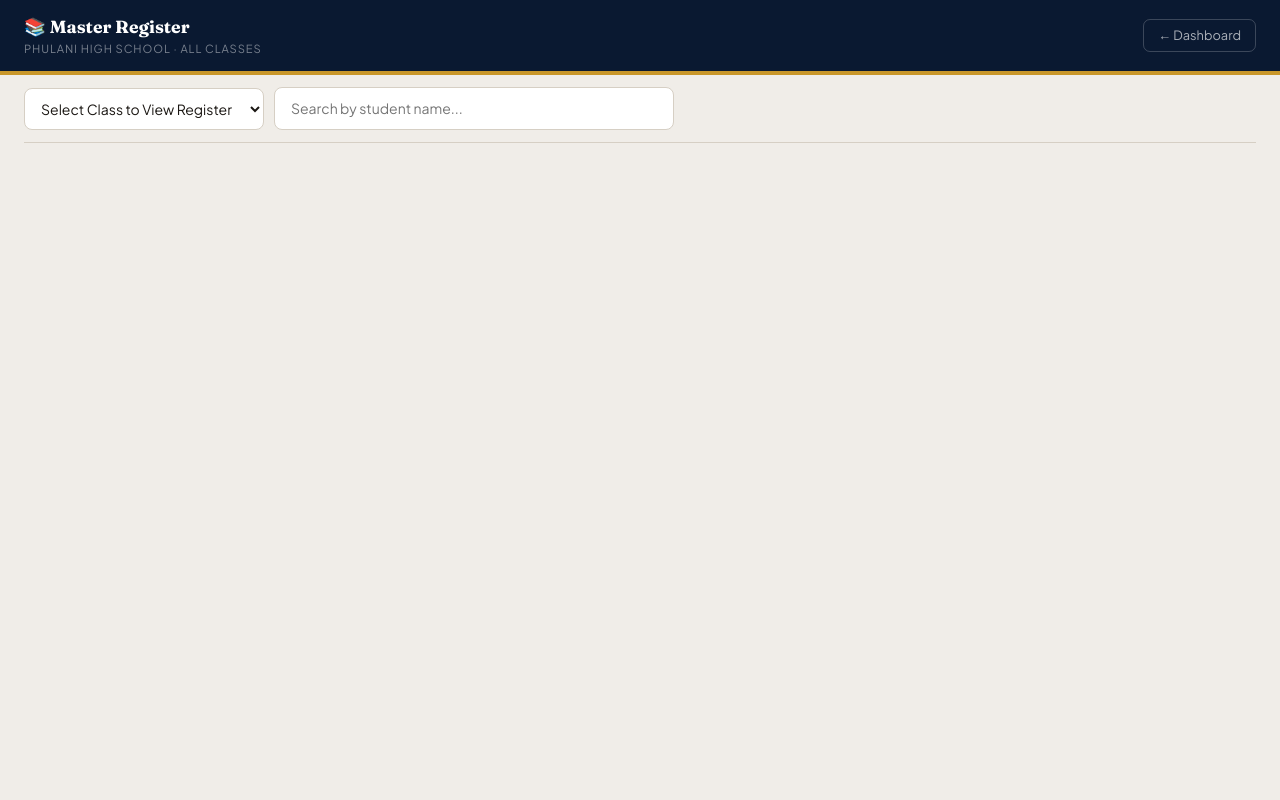
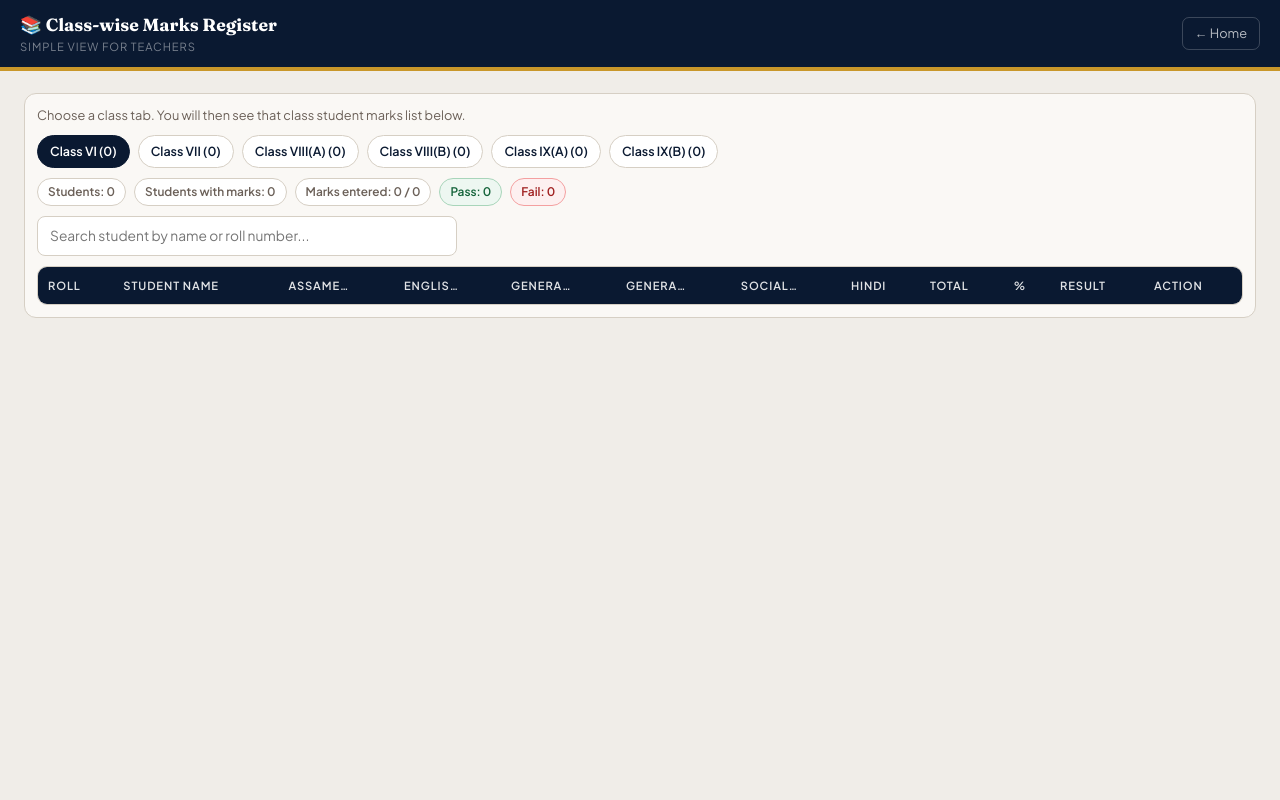
Before and after one commit to usm007/phs_pythonanywhere, a Flask app: page /view in a window 1280 px wide. Run offline with Flask 3, Linux system fonts and the light colour scheme; tables that the repository leaves empty hold one stand-in row (values such as "Sample post"); lists and menus that the app fills with data are empty.

Commit message:
Teacher-friendly register tabs and cleanup for PythonAnywhere build

```diff
--- a/app.py
+++ b/app.py
@@ -735,14 +735,54 @@
 @app.route("/view")
 def view_marks():
     grouped = {}
-    for class_name in SUBJECTS_DICT.keys():
+    classes = list(SUBJECTS_DICT.keys())
+
+    for class_name in classes:
         results, subjects = get_class_results(class_name)
+        stats = calculate_class_stats(results)
+        marks_entered = sum(len(row["marks"]) for row in results)
+        marks_expected = len(results) * len(subjects)
+        students_with_marks = sum(1 for row in results if len(row["marks"]) > 0)
+
         grouped[class_name] = {
             "results": results,
             "subjects": subjects,
-            "stats": calculate_class_stats(results),
+            "stats": stats,
+            "marks_entered": marks_entered,
+            "marks_expected": marks_expected,
+            "students_with_marks": students_with_marks,
         }
-    return render_template("view.html", grouped_data=grouped)
+
+    selected_class = request.args.get("class_name")
+    if selected_class not in grouped:
+        selected_class = classes[0] if classes else None
+
+    selected_data = grouped.get(
+        selected_class,
+        {
+            "results": [],
+            "subjects": [],
+            "stats": {
+                "total_students": 0,
+                "appeared_count": 0,
+                "pass_count": 0,
+                "fail_count": 0,
+                "absent_count": 0,
+                "pass_rate": 0,
+            },
+            "marks_entered": 0,
+            "marks_expected": 0,
+            "students_with_marks": 0,
+        },
+    )
+
+    return render_template(
+        "view.html",
+        grouped_data=grouped,
+        classes=classes,
+        selected_class=selected_class,
+        selected_data=selected_data,
+    )
 
 
 @app.route("/download_csv/<string:class_name>")
--- a/templates/view.html
+++ b/templates/view.html
@@ -3,15 +3,19 @@
 <head>
     <meta charset="UTF-8">
     <meta name="viewport" content="width=device-width, initial-scale=1.0">
-    <title>Master Register — PHS</title>
+    <title>Class-wise Marks Register - PHS</title>
     <link href="https://cdn.jsdelivr.net/npm/bootstrap@5.3.0/dist/css/bootstrap.min.css" rel="stylesheet">
     <link href="https://fonts.googleapis.com/css2?family=Fraunces:wght@600;700&family=Plus+Jakarta+Sans:wght@400;500;600;700&display=swap" rel="stylesheet">
     <style>
         :root {
-            --navy: #0a1931; --gold: #c9972a;
+            --navy: #0a1931;
+            --gold: #c9972a;
             --green: #14633a;
-            --bg: #f0ede8; --surface: #faf8f5; --border: #d6cfc4;
-            --text: #1a1612; --muted: #6b6058;
+            --bg: #f0ede8;
+            --surface: #faf8f5;
+            --border: #d6cfc4;
+            --text: #1a1612;
+            --muted: #6b6058;
         }
         html, body { height: 100%; }
         body {
@@ -22,145 +26,173 @@
             overflow-x: hidden;
             overflow-y: auto;
         }
-
         .app-shell {
             min-height: 100dvh;
             height: auto;
             display: flex;
             flex-direction: column;
         }
-
         .main-scroll {
             flex: 1;
             overflow: auto;
-            padding: 0;
+            -webkit-overflow-scrolling: touch;
+            padding: 10px 0 18px;
         }
 
         .site-header {
             background: var(--navy);
             border-bottom: 4px solid var(--gold);
-            padding: 14px 24px;
-            position: sticky; top: 0; z-index: 200;
-            flex-shrink: 0;
+            padding: 12px 20px;
+            position: sticky;
+            top: 0;
+            z-index: 100;
         }
-        .header-title { font-family: 'Fraunces', serif; font-size: 1.1rem; font-weight: 700; color: #fff; }
-        .header-sub { font-size: 0.7rem; color: rgba(255,255,255,0.45); letter-spacing:.08em; text-transform: uppercase; }
+        .header-title {
+            font-family: 'Fraunces', serif;
+            font-size: 1.1rem;
+            font-weight: 700;
+            color: #fff;
+            margin: 0;
+        }
+        .header-sub {
+            font-size: 0.7rem;
+            color: rgba(255,255,255,0.45);
+            letter-spacing: .08em;
+            text-transform: uppercase;
+        }
         .btn-back {
-            background: transparent; color: rgba(255,255,255,0.65);
+            background: transparent;
+            color: rgba(255,255,255,0.7);
             border: 1px solid rgba(255,255,255,0.2);
-            border-radius: 7px; font-size: 0.8rem; padding: 6px 14px; text-decoration: none;
+            border-radius: 7px;
+            padding: 6px 12px;
+            font-size: .8rem;
+            text-decoration: none;
         }
         .btn-back:hover { background: rgba(255,255,255,0.1); color: #fff; }
 
-        .search-bar-wrap {
-            position: sticky; top: 0; z-index: 100;
-            background: var(--bg); padding: 12px 0;
-            border-bottom: 1px solid var(--border);
-            margin-bottom: 24px;
+        .page-card {
+            background: var(--surface);
+            border: 1px solid var(--border);
+            border-radius: 12px;
+            padding: 12px;
+            margin-top: 12px;
         }
-        .filter-row {
+        .mini-help {
+            font-size: .8rem;
+            color: var(--muted);
+            margin-bottom: 10px;
+        }
+
+        .class-tabs {
             display: flex;
+            gap: 8px;
             flex-wrap: wrap;
+            margin-bottom: 10px;
+        }
+        .class-tab {
+            display: inline-block;
+            text-decoration: none;
+            border: 1px solid var(--border);
+            border-radius: 999px;
+            background: #fff;
+            color: var(--navy);
+            padding: 6px 12px;
+            font-size: .78rem;
+            font-weight: 600;
+        }
+        .class-tab.active {
+            background: var(--navy);
+            color: #fff;
+            border-color: var(--navy);
+        }
+
+        .stat-row {
+            display: flex;
+            gap: 8px;
+            flex-wrap: wrap;
+            margin-bottom: 10px;
+        }
+        .stat-chip {
+            border: 1px solid var(--border);
+            background: #fff;
+            color: var(--muted);
+            border-radius: 20px;
+            padding: 4px 10px;
+            font-size: .74rem;
+            font-weight: 600;
+        }
+        .stat-chip.good { border-color: #a8d5ba; background: #edf7f1; color: #14633a; }
+        .stat-chip.warn { border-color: #f4a0a0; background: #fdf0f0; color: #a02020; }
+
+        .tools-row {
+            display: flex;
             gap: 10px;
-            align-items: center;
+            flex-wrap: wrap;
+            margin-bottom: 10px;
         }
-        #classFilter {
+        #searchInput {
             border: 1.5px solid var(--border);
             border-radius: 8px;
-            padding: 10px 12px;
-            font-size: 0.875rem;
+            padding: 9px 12px;
+            font-size: .86rem;
+            width: min(420px, 100%);
             background: #fff;
-            min-width: 240px;
-            color: var(--text);
         }
-        #searchInput {
-            border: 1.5px solid var(--border); border-radius: 8px;
-            padding: 10px 16px; font-size: 0.875rem;
-            background: #fff; max-width: 400px; width: 100%;
+        #searchInput:focus {
+            border-color: var(--gold);
+            box-shadow: 0 0 0 3px rgba(201,151,42,0.15);
+            outline: none;
         }
-        #classFilter:focus,
-        #searchInput:focus { border-color: var(--gold); outline: none; box-shadow: 0 0 0 3px rgba(201,151,42,0.15); }
 
-        .class-header {
-            display: flex; align-items: center; gap: 12px;
-            margin-bottom: 8px; margin-top: 32px;
+        .phs-table {
+            background: #fff;
+            border: 1px solid var(--border);
+            border-radius: 10px;
+            overflow: hidden;
         }
-        .class-title {
-            font-family: 'Fraunces', serif;
-            font-size: 1.2rem; font-weight: 700; color: var(--navy);
+        .phs-table thead th {
+            background: var(--navy);
+            color: rgba(255,255,255,0.88);
+            font-size: .7rem;
+            font-weight: 600;
+            letter-spacing: .08em;
+            text-transform: uppercase;
+            padding: 10px 10px;
+            border: none;
+            white-space: nowrap;
         }
-        .class-section {
-            margin-bottom: 12px;
-            border: 1px solid var(--border);
-            border-radius: 12px;
-            background: #f7f3ee;
+        .phs-table td {
+            padding: 8px 10px;
+            border: none;
+            border-bottom: 1px solid var(--border);
+            font-size: .82rem;
+            vertical-align: middle;
         }
-        .class-section summary {
-            list-style: none;
-            cursor: pointer;
-            padding: 14px 16px;
-        }
-        .class-section summary::-webkit-details-marker { display: none; }
-        .class-section .class-header { margin: 0; }
-        .class-section .section-inner { padding: 0 16px 14px; }
+        .phs-table tbody tr:last-child td { border-bottom: none; }
+        .phs-table tbody tr:hover { background: #f6f2ec; }
 
-        .stat-row { display: flex; flex-wrap: wrap; gap: 5px; margin-bottom: 10px; }
-        .stat-chip {
-            font-size: 0.68rem; font-weight: 600; padding: 3px 9px;
-            border-radius: 20px; border: 1px solid var(--border);
-            background: #fff; color: var(--muted);
-        }
-        .stat-chip.pass { border-color: #a8d5ba; background: #edf7f1; color: var(--green); }
-        .stat-chip.fail { border-color: #f4a0a0; background: #fdf0f0; color: #a02020; }
-
-        .phs-table { background: var(--surface); border: 1px solid var(--border); border-radius: 10px; overflow: hidden; box-shadow: 0 2px 8px rgba(0,0,0,.04); }
-        .phs-table thead th {
-            background: var(--navy); color: rgba(255,255,255,0.85);
-            font-size: 0.7rem; font-weight: 600; letter-spacing: 0.1em;
-            text-transform: uppercase; padding: 11px 12px; border: none; white-space: nowrap;
-        }
-        .phs-table tbody tr { border-bottom: 1px solid var(--border); }
-        .phs-table tbody tr:last-child { border-bottom: none; }
-        .phs-table tbody tr:hover { background: #f4f1ec; }
-        .phs-table td { padding: 9px 12px; vertical-align: middle; font-size: 0.82rem; border: none; }
-
-        .status-pass { color: var(--green); font-weight: 700; font-size: 0.75rem; }
-        .status-fail { color: #a02020; font-weight: 700; font-size: 0.75rem; }
-        .status-absent { color: var(--muted); font-weight: 600; font-size: 0.75rem; }
+        .status-pass { color: #14633a; font-weight: 700; font-size: .75rem; }
+        .status-fail { color: #a02020; font-weight: 700; font-size: .75rem; }
+        .status-absent { color: var(--muted); font-weight: 700; font-size: .75rem; }
 
         .btn-clear {
-            background: transparent; color: #c0392b;
-            border: 1px solid #f4a0a0; border-radius: 5px;
-            font-size: 0.7rem; padding: 3px 8px;
-            text-decoration: none; transition: all 0.15s;
+            background: transparent;
+            color: #c0392b;
+            border: 1px solid #f4a0a0;
+            border-radius: 5px;
+            font-size: .7rem;
+            padding: 3px 8px;
         }
-        .btn-clear:hover { background: #c0392b; color: #fff; border-color: #c0392b; }
+        .btn-clear:hover { background: #c0392b; color: #fff; }
 
-        .flash-msg { border-radius: 8px; border: none; font-size: 0.875rem; }
-
-        .main-scroll::-webkit-scrollbar,
-        .phs-table .table-responsive::-webkit-scrollbar {
-            width: 10px;
-            height: 10px;
-        }
-        .main-scroll::-webkit-scrollbar-thumb,
-        .phs-table .table-responsive::-webkit-scrollbar-thumb {
-            background: #c7bfb5;
-            border-radius: 10px;
-        }
+        .flash-msg { border-radius: 8px; border: none; font-size: .85rem; }
 
         @media (max-width: 900px) {
-            body { overflow: auto; }
-            .app-shell { height: auto; min-height: 100dvh; }
-            .main-scroll {
-                overflow: auto;
-                -webkit-overflow-scrolling: touch;
-                padding-bottom: 16px;
-            }
-            .search-bar-wrap {
-                position: static;
-                margin-bottom: 12px;
-            }
+            .site-header { padding: 10px 12px; }
+            .header-title { font-size: 1rem; }
+            .main-scroll { padding-top: 8px; }
+            .page-card { padding: 10px; }
         }
     </style>
 </head>
@@ -168,14 +200,14 @@
 <div class="app-shell">
     <header class="site-header d-flex justify-content-between align-items-center">
         <div>
-        <div class="header-title">📚 Master Register</div>
-        <div class="header-sub">Phulani High School · All Classes</div>
+            <div class="header-title">📚 Class-wise Marks Register</div>
+            <div class="header-sub">Simple view for teachers</div>
         </div>
-    <a href="{{ url_for('index') }}" class="btn-back">← Dashboard</a>
+        <a href="{{ url_for('index') }}" class="btn-back">← Home</a>
     </header>
 
     <main class="main-scroll">
-<div class="container-fluid px-4 pb-3">
+        <div class="container-fluid px-3 px-md-4">
             {% with messages = get_flashed_messages(with_categories=true) %}
                 {% if messages %}
                     {% for category, message in messages %}
@@ -184,69 +216,73 @@
                 {% endif %}
             {% endwith %}
 
-    <div class="search-bar-wrap">
-        <div class="filter-row">
-            <select id="classFilter">
-                <option value="">Select Class to View Register</option>
-                {% for cname, data in grouped_data.items() %}
-                    <option value="{{ cname }}">{{ class_label(cname) }} ({{ data.stats.total_students }})</option>
+            <div class="page-card">
+                <div class="mini-help">Choose a class tab. You will then see that class student marks list below.</div>
+
+                <div class="class-tabs">
+                    {% for cname in classes %}
+                        {% set d = grouped_data[cname] %}
+                        <a class="class-tab {{ 'active' if cname == selected_class else '' }}" href="{{ url_for('view_marks', class_name=cname) }}">
+                            {{ class_label(cname) }} ({{ d.stats.total_students }})
+                        </a>
                     {% endfor %}
-            </select>
-            <input id="searchInput" type="text" placeholder="Search by student name..." disabled>
-        </div>
                 </div>
 
-    {% for cname, data in grouped_data.items() %}
-        <details id="class-{{ cname }}" class="class-section" data-class="{{ cname }}">
-            <summary>
-                <div class="class-header">
-                    <span class="class-title">{{ class_label(cname) }}</span>
-                </div>
-            </summary>
-            <div class="section-inner">
-                <div class="stat-row mb-2">
-                    <span class="stat-chip">Total: {{ data.stats.total_students }}</span>
-                    <span class="stat-chip">Appeared: {{ data.stats.appeared_count }}</span>
-                    <span class="stat-chip pass">✓ Pass: {{ data.stats.pass_count }} ({{ data.stats.pass_rate }}%)</span>
-                    <span class="stat-chip fail">✗ Fail: {{ data.stats.fail_count }}</span>
-                    {% if data.stats.absent_count > 0 %}
-                        <span class="stat-chip">• Absent: {{ data.stats.absent_count }}</span>
+                <div class="stat-row">
+                    <span class="stat-chip">Students: {{ selected_data.stats.total_students }}</span>
+                    <span class="stat-chip">Students with marks: {{ selected_data.students_with_marks }}</span>
+                    <span class="stat-chip">Marks entered: {{ selected_data.marks_entered }} / {{ selected_data.marks_expected }}</span>
+                    <span class="stat-chip good">Pass: {{ selected_data.stats.pass_count }}</span>
+                    <span class="stat-chip warn">Fail: {{ selected_data.stats.fail_count }}</span>
+                    {% if selected_data.stats.absent_count > 0 %}
+                        <span class="stat-chip">Absent: {{ selected_data.stats.absent_count }}</span>
                     {% endif %}
                 </div>
-                <div class="phs-table mb-2">
+
+                <div class="tools-row">
+                    <input id="searchInput" type="text" placeholder="Search student by name or roll number...">
+                </div>
+
+                <div class="phs-table">
                     <div class="table-responsive">
-                        <table class="table mb-0 search-table">
+                        <table class="table mb-0" id="marksTable">
                             <thead>
                                 <tr>
                                     <th>Roll</th>
-                                    <th>Name</th>
-                                    {% for sub in data.subjects %}<th title="{{ sub }}">{{ sub[:6] }}{% if sub|length > 6 %}…{% endif %}</th>{% endfor %}
+                                    <th>Student Name</th>
+                                    {% for sub in selected_data.subjects %}
+                                        <th title="{{ sub }}">{{ sub[:6] }}{% if sub|length > 6 %}…{% endif %}</th>
+                                    {% endfor %}
                                     <th>Total</th>
                                     <th>%</th>
-                                    <th>Status</th>
-                                    <th></th>
+                                    <th>Result</th>
+                                    <th>Action</th>
                                 </tr>
                             </thead>
                             <tbody>
-                                {% for row in data.results %}
+                                {% for row in selected_data.results %}
                                     <tr>
-                                        <td style="color:var(--muted);font-weight:600;font-size:.78rem;">{{ row.roll_no }}</td>
-                                        <td class="student-name" style="font-weight:500;">{{ row.name }}</td>
-                                        {% for sub in data.subjects %}
+                                        <td class="student-roll">{{ row.roll_no }}</td>
+                                        <td class="student-name" style="font-weight: 600;">{{ row.name }}</td>
+                                        {% for sub in selected_data.subjects %}
                                             <td>{{ row.marks.get(sub, '—') }}</td>
                                         {% endfor %}
-                                        <td style="font-weight:600;">{{ row.total }}</td>
+                                        <td>{{ row.total }}</td>
                                         <td>{{ row.percentage }}</td>
                                         <td>
-                                            {% if row.status == 'PASS' %}<span class="status-pass">PASS</span>
-                                            {% elif row.status == 'FAIL' %}<span class="status-fail">FAIL</span>
-                                            {% else %}<span class="status-absent">ABSENT</span>{% endif %}
+                                            {% if row.status == 'PASS' %}
+                                                <span class="status-pass">PASS</span>
+                                            {% elif row.status == 'FAIL' %}
+                                                <span class="status-fail">FAIL</span>
+                                            {% else %}
+                                                <span class="status-absent">ABSENT</span>
+                                            {% endif %}
                                         </td>
                                         <td>
                                             <form method="POST" action="{{ url_for('clear_student_marks', student_id=row.id) }}" style="display:inline;" onsubmit="if(!confirm('Clear all marks for {{ row.name }}?')) return false; return requestEditPassword(this);">
                                                 <input type="hidden" name="csrf_token" value="{{ csrf_token() }}">
                                                 <input type="hidden" name="edit_password" value="">
-                                                <button type="submit" class="btn-clear">Clear</button>
+                                                <button type="submit" class="btn-clear">Clear Marks</button>
                                             </form>
                                         </td>
                                     </tr>
@@ -256,56 +292,32 @@
                     </div>
                 </div>
             </div>
-        </details>
-    {% endfor %}
         </div>
     </main>
 </div>
 
 <script>
-    const classFilter = document.getElementById('classFilter');
     const searchInput = document.getElementById('searchInput');
-    const detailsList = document.querySelectorAll('.class-section');
+    const tableRows = document.querySelectorAll('#marksTable tbody tr');
 
-    function applyFilters() {
-        const selectedClass = classFilter.value;
-        const q = searchInput.value.toLowerCase();
-
-        detailsList.forEach(section => {
-            const isSelected = selectedClass !== '' && section.dataset.class === selectedClass;
-            const rows = section.querySelectorAll('tbody tr');
-
-            rows.forEach(row => {
-                const name = row.querySelector('.student-name').textContent.toLowerCase();
-                row.style.display = name.includes(q) ? '' : 'none';
+    searchInput.addEventListener('input', function () {
+        const q = this.value.trim().toLowerCase();
+        tableRows.forEach(row => {
+            const name = row.querySelector('.student-name')?.textContent.toLowerCase() || '';
+            const roll = row.querySelector('.student-roll')?.textContent.toLowerCase() || '';
+            row.style.display = (name.includes(q) || roll.includes(q)) ? '' : 'none';
         });
-
-            const visibleRows = section.querySelectorAll('tbody tr:not([style*="display: none"])').length;
-            section.style.display = isSelected && (visibleRows > 0 || q === '') ? '' : 'none';
-            if (isSelected) {
-                section.open = true;
-            }
     });
-    }
-
-    classFilter.addEventListener('change', function() {
-        searchInput.disabled = this.value === '';
-        if (this.value === '') {
-            searchInput.value = '';
-        }
-        applyFilters();
-    });
-
-    searchInput.addEventListener('keyup', applyFilters);
-
-    applyFilters();
 
     function requestEditPassword(form) {
         const password = prompt('Enter edit password');
         if (password === null) {
             return false;
         }
-        form.querySelector('input[name="edit_password"]').value = password;
+        const field = form.querySelector('input[name="edit_password"]');
+        if (field) {
+            field.value = password;
+        }
         return true;
     }
 </script>
```
Also changed, not shown: templates/index.html (+12 -12 lines). Lines whose indentation alone changed are shown as unchanged.
